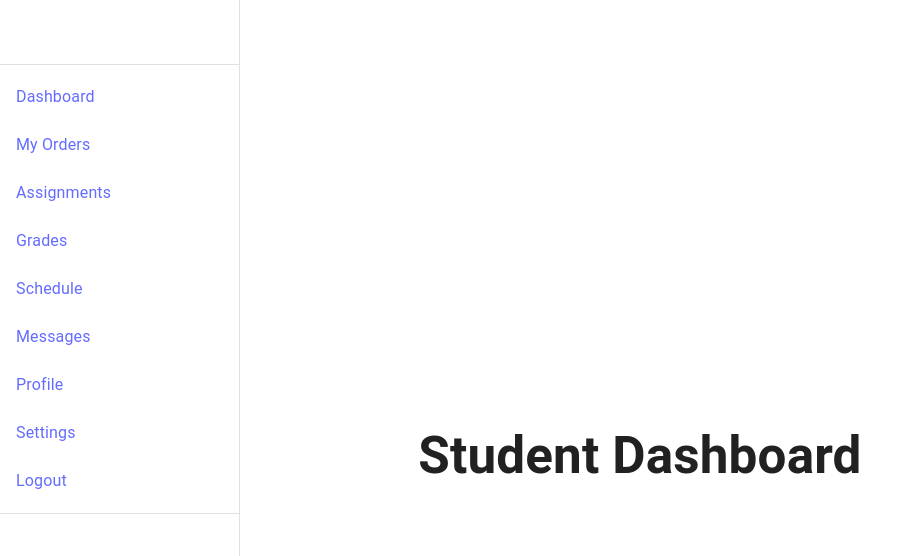
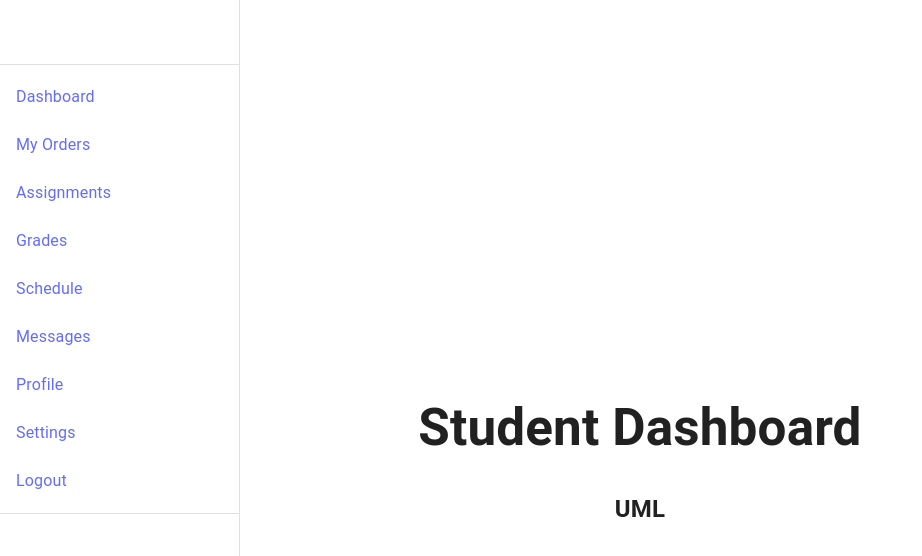
Before and after one commit to daliaalawneh/Initialize-and-Structure-Basic-React-Project, a React (Vite) app: page /student in a window 1280 px wide. Shown: the top 556 px of the page, without its empty margins (0-922 px from the left). Built offline with nearby package versions, Linux system fonts and the light colour scheme.

Commit message:
add Exam Context

```diff
--- /dev/null
+++ b/src/context/ExamContext.tsx
@@ -0,0 +1,14 @@
+import { createContext } from "react";
+
+interface IUserValue{
+    ExamType: string
+}
+
+export const ExamContext = createContext<IUserValue>({ExamType: ""});
+
+export const ExamProvider = (props: { children: React.ReactNode }) =>{
+
+    const data = {ExamType: "UML"};
+
+    return <ExamContext.Provider value={data}>{props.children}</ExamContext.Provider>
+}
--- a/src/router/index.tsx
+++ b/src/router/index.tsx
@@ -3,6 +3,7 @@ import AppLayout from "../components/AppLayout/AppLayout"
 import RootDashboard from "../views/root-dashboard/root-dashboard"
 import StudentDashboard from "../views/student-dashboard/student-dashboard"
 import Orders from "../views/student-dashboard/views/order/order.tsx"
+import { ExamProvider } from "../context/ExamContext.tsx"
 
 const Router = () => {
   return (
@@ -10,7 +11,9 @@ const Router = () => {
       <Route path="/" element={<AppLayout />} >
         <Route index path="root" element={<RootDashboard />} />
         <Route path="student" element={
-          <StudentDashboard />
+          <ExamProvider>
+            <StudentDashboard />
+          </ExamProvider>
         }>
           <Route path="orders" element={<Orders />} />
         </Route>
--- a/src/views/student-dashboard/student-dashboard.tsx
+++ b/src/views/student-dashboard/student-dashboard.tsx
@@ -1,13 +1,16 @@
 import { Outlet } from "react-router-dom";
 import Menu from "../../components/Menu/Menu";
 import { studentList } from "../../constants/indes";
+import { useContext } from "react";
+import { ExamContext } from "../../context/ExamContext.tsx";
 
 const StudentDashboard = () => {
-
+    const {ExamType} = useContext(ExamContext);
     return (
         <div>
             <Menu list={studentList} />
             <h1>Student Dashboard</h1>
+            <h2>{ExamType}</h2>
             <Outlet />
         </div>
     )
```
